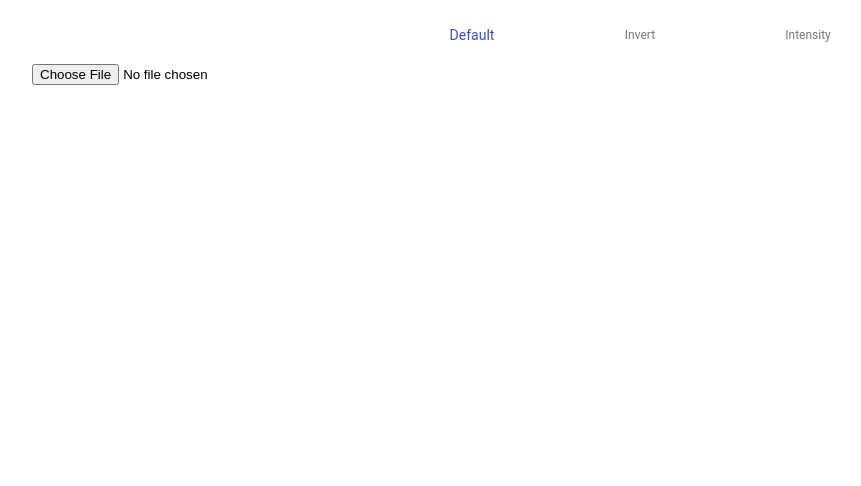
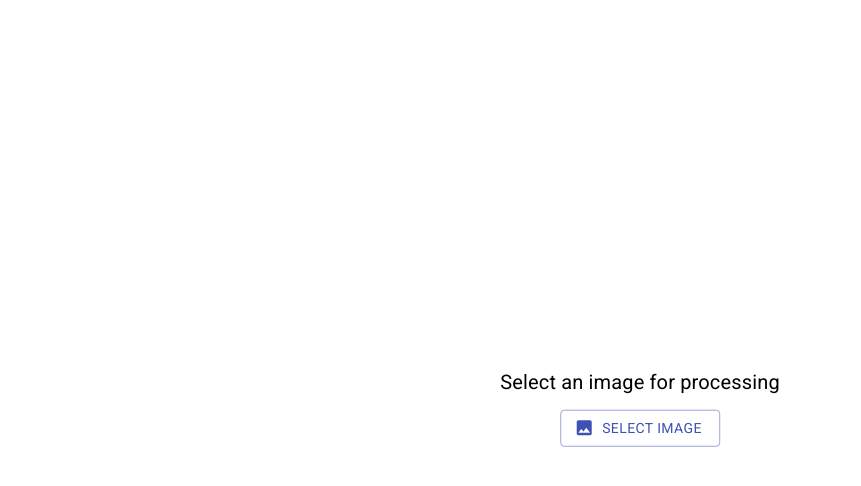
Before and after one commit to goveo/image-processing, a React (Create React App) app: page /intensity in a window 1280 px wide. Shown: the top 486 px of the page, without its empty margins (0-861 px from the left). Built offline with nearby package versions, Linux system fonts and the light colour scheme.

Commit message:
Added image selecting view

```diff
--- a/package.json
+++ b/package.json
@@ -22,8 +22,10 @@
   },
   "dependencies": {
     "@material-ui/core": "^4.11.3",
+    "@material-ui/icons": "^4.11.2",
     "@types/react-router-dom": "^5.1.7",
     "electron": "^11.2.3",
+    "fontsource-roboto": "^4.0.0",
     "react": "^17.0.1",
     "react-dom": "^17.0.1",
     "react-router-dom": "^5.2.0",
--- a/src/App.tsx
+++ b/src/App.tsx
@@ -1,4 +1,6 @@
 import React from 'react';
+
+import 'fontsource-roboto';
 
 import AppContainer from './AppContainer';
 import { ImageState } from './context/image/ImageState';
--- a/src/AppContainer.tsx
+++ b/src/AppContainer.tsx
@@ -3,18 +3,18 @@ import React, { useCallback, useContext, useEffect, useRef } from 'react';
 import { HashRouter, Route, Switch } from 'react-router-dom';
 import styled from 'styled-components';
 
-import ImagePicker from './components/ImagePicker';
 import NavigationBar from './components/NavigationBar';
 import { ImageContext } from './context/image/ImageContext';
 import { Routes } from './routes';
 import DefaultView from './views/DefaultView';
 import InvertView from './views/InvertView';
 import IntensityView from './views/IntensityView';
+import SelectImageView from './views/SelectImageView';
 
 const canvasHeight = 200;
 
 const AppContainer: React.FC = () => {
-  const { imagePath, setImagePath, setImageCanvas } = useContext(ImageContext);
+  const { imagePath, setImageCanvas } = useContext(ImageContext);
   const imageRef = useRef<HTMLImageElement>(null);
   const canvasRef = useRef<HTMLCanvasElement>(null);
 
@@ -43,10 +43,10 @@ const AppContainer: React.FC = () => {
 
   return (
     <HashRouter>
+      {imagePath ? (
+        <>
           <NavigationBar />
           <Container>
-        <ImagePicker onChange={setImagePath} />
-
             {imagePath && (
               <ImagePreviewContainer>
                 <Image
@@ -67,6 +67,10 @@ const AppContainer: React.FC = () => {
               </Switch>
             </ImagePreviewContainer>
           </Container>
+        </>
+      ) : (
+        <SelectImageView />
+      )}
     </HashRouter>
   );
 };
--- a/src/components/ImagePicker.tsx
+++ b/src/components/ImagePicker.tsx
@@ -1,15 +1,23 @@
 import React from 'react';
 
 interface ImagePickerProps {
+  hidden?: boolean;
+  id?: string;
   onChange: (imagePath: string) => void;
 }
 
-const ImagePicker: React.FC<ImagePickerProps> = ({ onChange }) => {
+const ImagePicker: React.ForwardRefRenderFunction<
+  HTMLInputElement,
+  ImagePickerProps
+> = ({ hidden = true, id, onChange }, ref) => {
   return (
     <input
       type="file"
+      ref={ref}
       name="name"
       accept="image/jpeg,image/png"
+      hidden={hidden}
+      id={id}
       onChange={(event) =>
         onChange(URL.createObjectURL(event.target.files?.[0]))
       }
@@ -17,4 +25,4 @@ const ImagePicker: React.FC<ImagePickerProps> = ({ onChange }) => {
   );
 };
 
-export default ImagePicker;
+export default React.forwardRef(ImagePicker);
--- /dev/null
+++ b/src/views/SelectImageView.tsx
@@ -0,0 +1,56 @@
+import Button from '@material-ui/core/Button';
+import Typography from '@material-ui/core/Typography';
+import ImageIcon from '@material-ui/icons/Image';
+import React, { useContext, useRef } from 'react';
+import styled from 'styled-components';
+
+import ImagePicker from '../components/ImagePicker';
+import { ImageContext } from '../context/image/ImageContext';
+
+const SelectImageView: React.FC = () => {
+  const { setImagePath } = useContext(ImageContext);
+  const inputRef = useRef<HTMLInputElement>(null);
+
+  return (
+    <Container>
+      <TitleContainer>
+        <Typography variant="h6" component="h1">
+          Select an image for processing
+        </Typography>
+      </TitleContainer>
+      <ImagePicker ref={inputRef} onChange={setImagePath} />
+      <SelectImageButton
+        variant="outlined"
+        color="primary"
+        disableElevation
+        startIcon={<ImageIcon />}
+        onClick={() => inputRef.current?.click()}
+      >
+        Select image
+      </SelectImageButton>
+    </Container>
+  );
+};
+
+const Container = styled.div`
+  position: absolute;
+  top: 50%;
+  left: 50%;
+  -moz-transform: translateX(-50%) translateY(-50%);
+  -webkit-transform: translateX(-50%) translateY(-50%);
+  transform: translateX(-50%) translateY(-50%);
+  display: flex;
+  flex-direction: column;
+  align-items: center;
+`;
+
+const TitleContainer = styled.div`
+  margin: 12px 0;
+`;
+
+const SelectImageButton = styled(Button)`
+  width: 160px;
+  margin: 200px;
+`;
+
+export default SelectImageView;
```
Also changed, not shown: 1 other file (tests, documents, lock files or other folders). Lines whose indentation alone changed are shown as unchanged.
